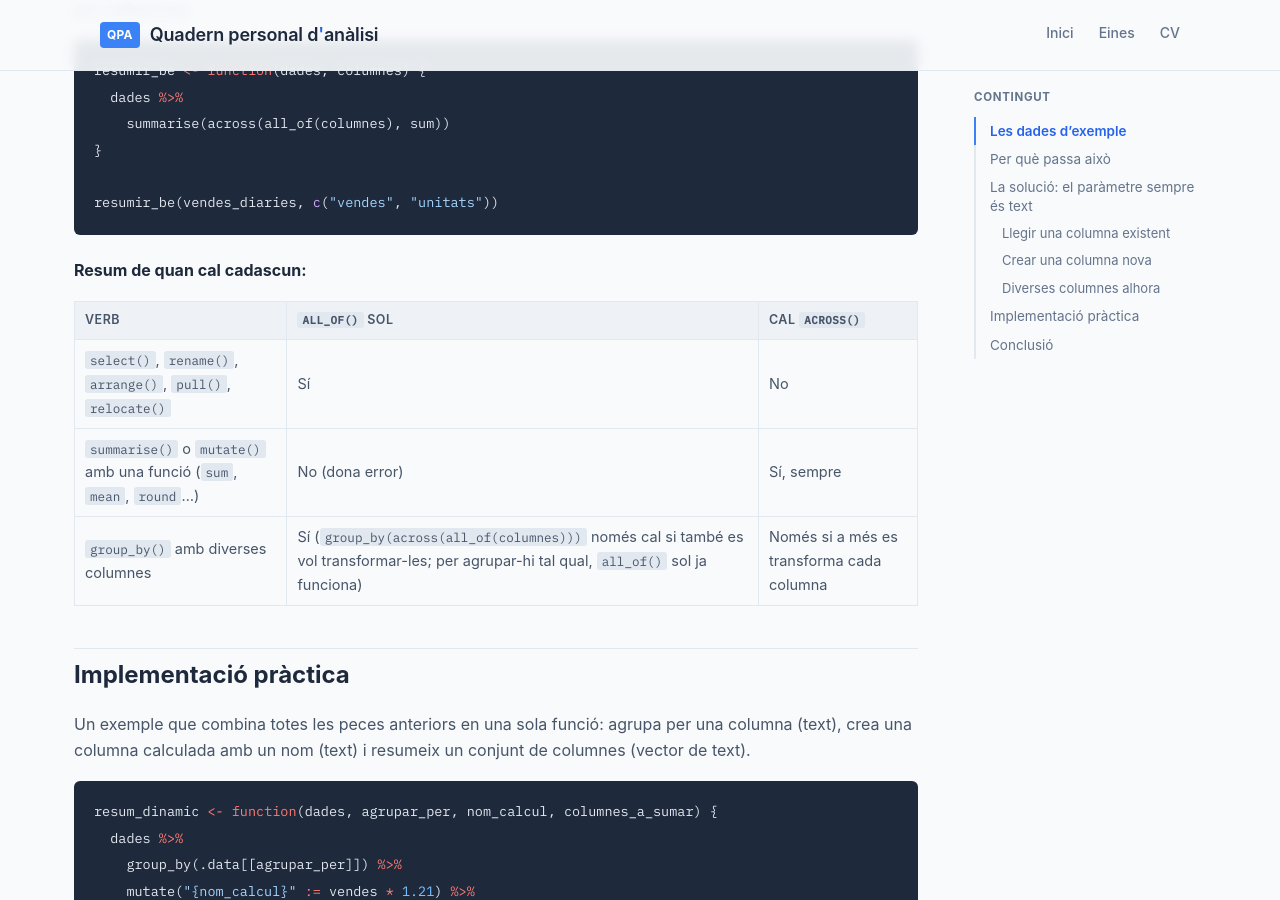
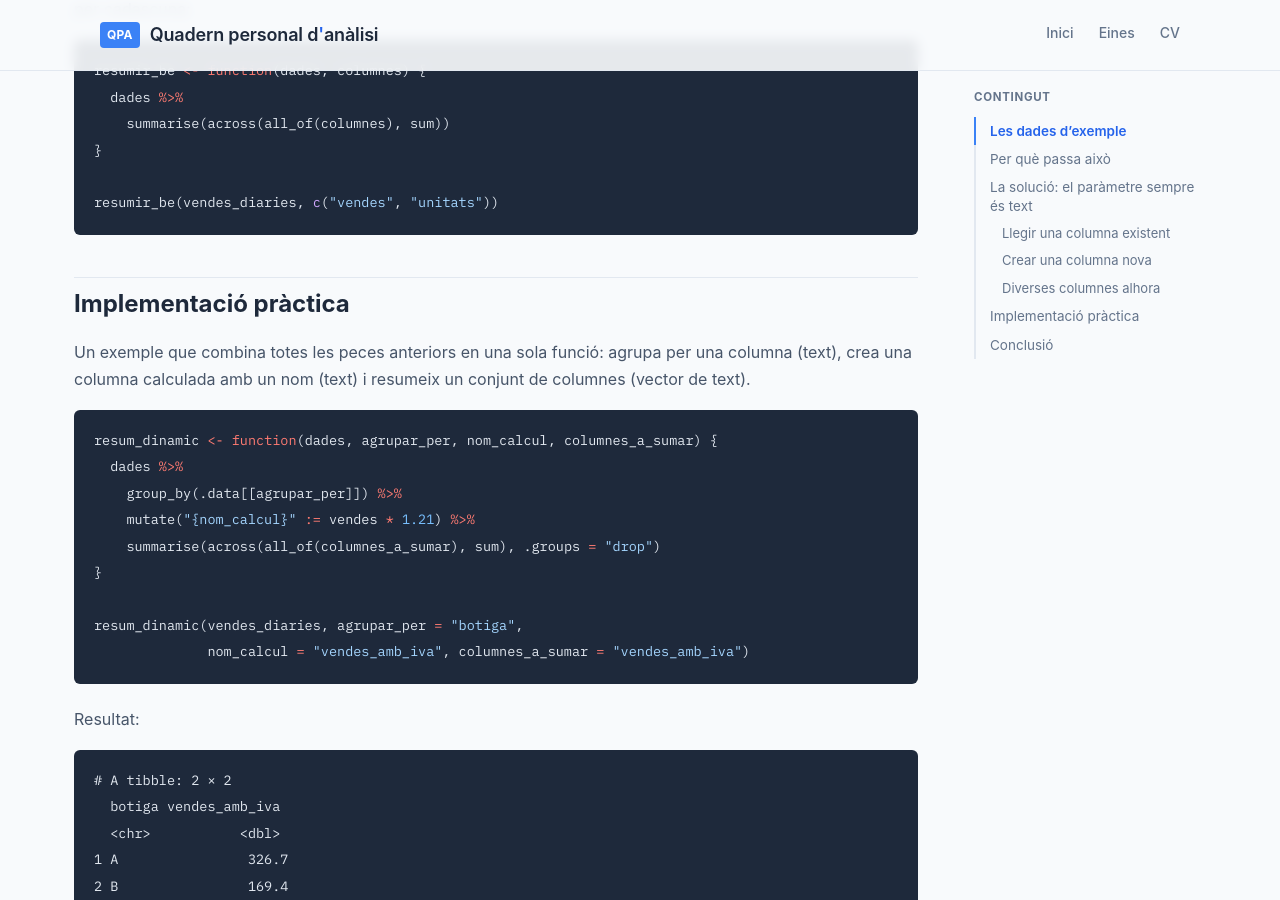
Before and after one commit to alberthr/alberthr.github.io, a Jekyll site: the page built from _posts/2026-04-22-columnes-dinamiques-dplyr.md, in a window 1280 px wide and 900 px high, scrolled down 3282 px. Built offline with Jekyll 4.4.1, drawn with Linux system fonts in a browser that asks for light colours; comment, search, counter and statistics services are not loaded.

Commit message:
Update 2026-04-22-columnes-dinamiques-dplyr.md

````diff
--- a/_posts/2026-04-22-columnes-dinamiques-dplyr.md
+++ b/_posts/2026-04-22-columnes-dinamiques-dplyr.md
@@ -120,15 +120,6 @@ resumir_be(vendes_diaries, c("vendes", "unitats"))
 ```
 
 
-**Resum de quan cal cadascun:**
-
-| Verb | `all_of()` sol | Cal `across()` |
-|---|---|---|
-| `select()`, `rename()`, `arrange()`, `pull()`, `relocate()` | Sí | No |
-| `summarise()` o `mutate()` amb una funció (`sum`, `mean`, `round`...) | No (dona error) | Sí, sempre |
-| `group_by()` amb diverses columnes | Sí (`group_by(across(all_of(columnes)))` només cal si també es vol transformar-les; per agrupar-hi tal qual, `all_of()` sol ja funciona) | Només si a més es transforma cada columna |
-
-
 ## Implementació pràctica
 
 Un exemple que combina totes les peces anteriors en una sola funció: agrupa per una columna (text), crea una columna calculada amb un nom (text) i resumeix un conjunt de columnes (vector de text).
````
Also changed, not shown: other parts of _posts/2026-04-22-columnes-dinamiques-dplyr.md (+1 -1 lines).
